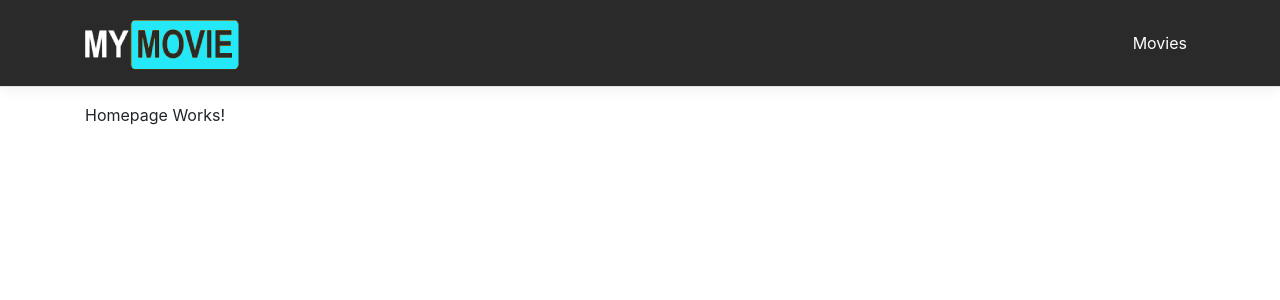
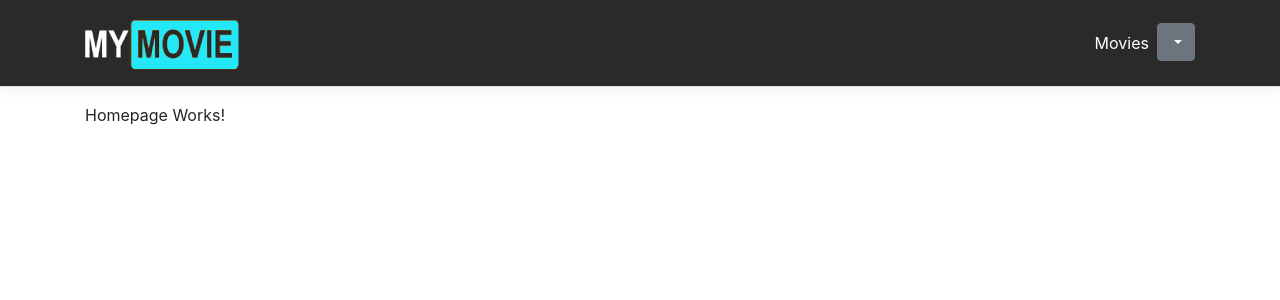
Before and after one commit to SOAD-Team/client, a React (Create React App) app: page /home in a window 1280 px wide. Shown: the top 300 px of the page. Built offline with nearby package versions, Linux system fonts and the light colour scheme.

Commit message:
[Add] Log Out

```diff
--- a/src/components/Home.tsx
+++ b/src/components/Home.tsx
@@ -1,11 +1,18 @@
 import React, { Component } from 'react';
 import { Container } from 'reactstrap';
 import { NavMenu } from './NavMenu';
+import Cookies from 'universal-cookie';
+
+const cookies = new Cookies();
 
 export class Home extends Component {
   static displayName = Home.name;
 
+
   render () {
+    console.log('Name:'+ cookies.get('Name'));
+    console.log('LastName:'+ cookies.get('LastName'));
+    console.log('Email:'+ cookies.get('Email'));
     return (
       <div>
         <NavMenu />
--- a/src/components/LogIn.tsx
+++ b/src/components/LogIn.tsx
@@ -5,10 +5,11 @@ import Carousel1 from './Carousel';
 import { Link } from 'react-router-dom';
 import './NavMenu.css';
 import axios from 'axios';
+import Cookies from 'universal-cookie'
 
 
 const baseUrl="http://localhost:3001/user"
-
+const cookies = new Cookies();
 
 
 export class LogIn extends Component {
@@ -35,7 +36,20 @@ export class LogIn extends Component {
     iniciarSesion=async()=>{
       await axios.get(baseUrl, {params: {Email: this.state.form.Email, Password: this.state.form.Password}})
       .then(response=>{
-        console.log(response.data);
+        return response.data;
+
+      })
+      .then(response=>{
+        if(response.length>0){
+          var respuesta=response[0];
+          cookies.set('Name', respuesta.Name, {path:"/"})
+          cookies.set('LastName', respuesta.LastName, {path:"/"})
+          cookies.set('Email', respuesta.Email, {path:"/"})
+          alert(`Bienvenido ${respuesta.Name} ${respuesta.LastName}`)
+          window.location.href= "/home";
+        }else{
+          alert ('Elusuario o la contraseña no son correctos')
+        }
       })
       .catch(error=>{
         console.log(error);
--- a/src/components/NavMenu.tsx
+++ b/src/components/NavMenu.tsx
@@ -1,13 +1,20 @@
 
 import React, { Component } from 'react';
-import { Collapse, Container, Navbar, NavbarBrand, NavbarToggler, NavItem, NavLink } from 'reactstrap';
+import { Collapse, Container, Navbar, NavbarBrand, NavbarToggler, NavItem, NavLink, UncontrolledButtonDropdown, DropdownMenu, DropdownItem, DropdownToggle } from 'reactstrap';
 import { Link } from 'react-router-dom';
 import './NavMenu.css';
 import mymovie from '../assets/img/mymovie.png'
+import Cookies from 'universal-cookie';
+
+const cookies = new Cookies();
 
 export class NavMenu extends Component {
   static displayName = NavMenu.name;
   state: any;
+
+  name=cookies.get('Name');
+  lastname=cookies.get('LastName');
+
 
   constructor (props: any) {
     super(props);
@@ -24,6 +31,15 @@ export class NavMenu extends Component {
     });
   }
 
+  logOut=()=> {
+    cookies.remove('Name', {path: "/"});
+    cookies.remove('LastName', {path: "/"});
+    cookies.remove('Email', {path: "/"});
+    window.location.href= './';
+
+
+  }
+
   render () {
     return (
       <header>
@@ -38,6 +54,18 @@ export class NavMenu extends Component {
                 <NavItem>
                   <NavLink tag={Link} className="text-white" to="/movieList">Movies</NavLink>
                 </NavItem>
+                <NavItem>
+                  <UncontrolledButtonDropdown>
+                    <DropdownToggle caret className="text-white">
+                      {this.name} {this.lastname}
+                    </DropdownToggle>
+                    <DropdownMenu>
+                      <DropdownItem>
+                        <NavLink className="text-black" onClick={this.logOut}>Log Out</NavLink>
+                      </DropdownItem>
+                    </DropdownMenu>
+                  </UncontrolledButtonDropdown>
+                </NavItem>
               </ul>
             </Collapse>
           </Container>
```
